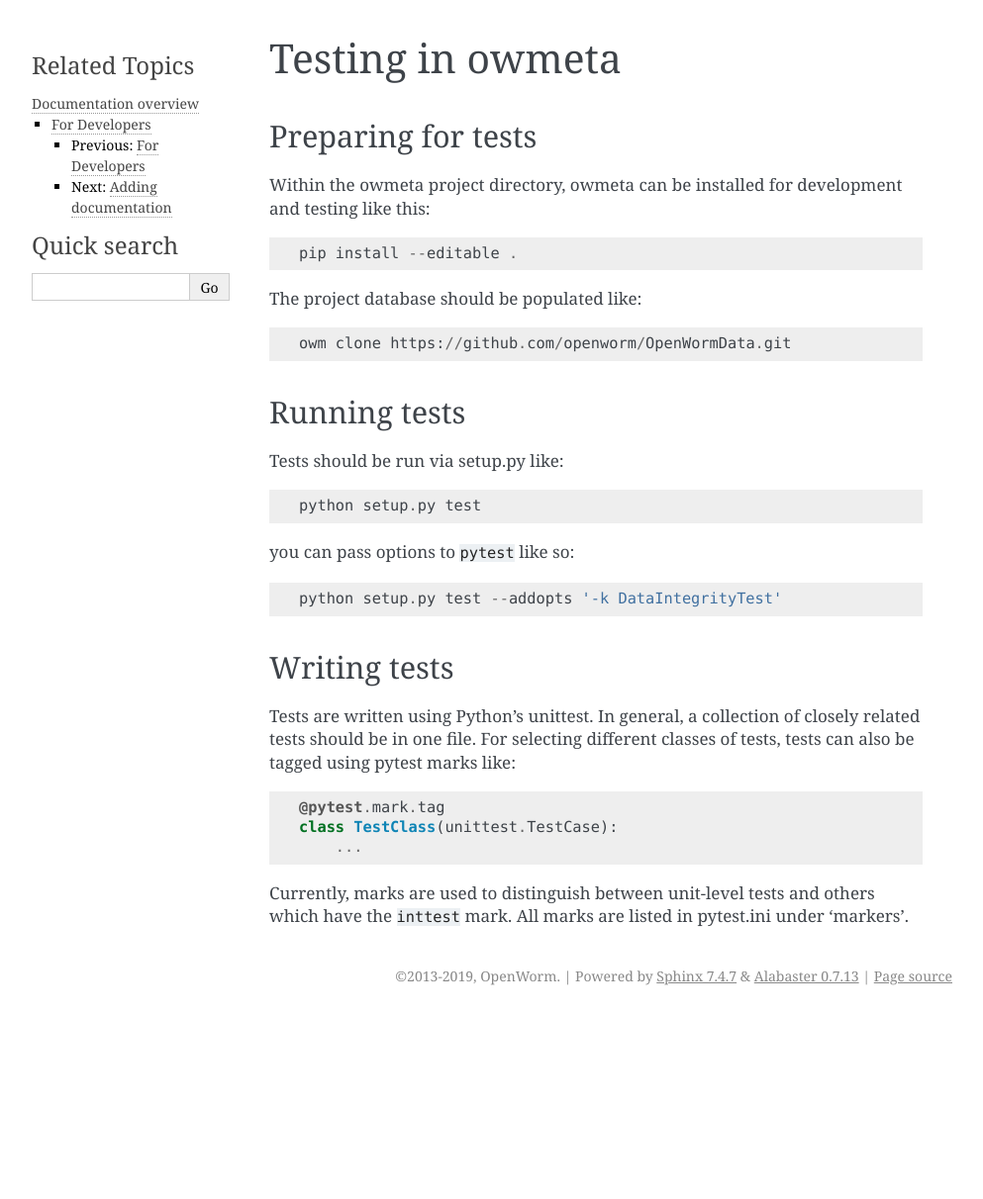
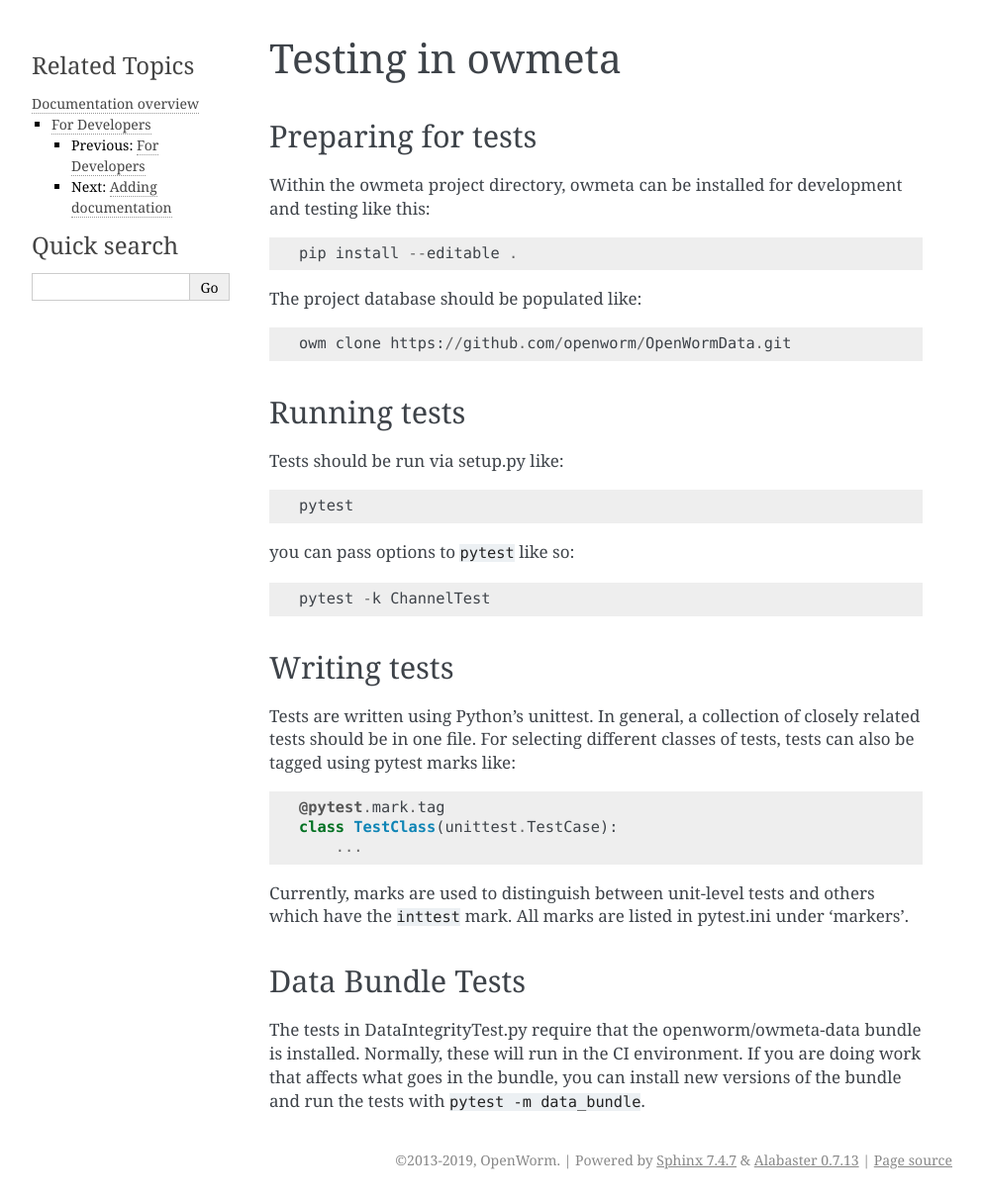
Before and after one commit to openworm/owmeta, a Sphinx documentation site: the page built from docs/test.rst, in a window 1280 px wide. Shown: the whole page at 99% size, without its empty margins (148-1141 px from the left). Built offline with Sphinx 7.4.7, drawn with Linux system fonts in a browser that asks for light colours; before the commit the page ends 1026 px from its top, so only the background shows below that.

Commit message:
Disabling data_bundle tests by default

```diff
--- a/docs/test.rst
+++ b/docs/test.rst
@@ -18,11 +18,11 @@ Running tests
 -------------
 Tests should be run via setup.py like::
 
-    python setup.py test
+    pytest
 
 you can pass options to ``pytest`` like so::
 
-    python setup.py test --addopts '-k DataIntegrityTest'
+    pytest -k ChannelTest
 
 Writing tests
 -------------
@@ -37,3 +37,10 @@ tests, tests can also be tagged using pytest marks like::
 Currently, marks are used to distinguish between unit-level tests and others
 which have the ``inttest`` mark. All marks are listed in pytest.ini under
 'markers'.
+
+Data Bundle Tests
+-----------------
+The tests in DataIntegrityTest.py require that the openworm/owmeta-data bundle
+is installed. Normally, these will run in the CI environment. If you are doing
+work that affects what goes in the bundle, you can install new versions of the
+bundle and run the tests with ``pytest -m data_bundle``.
```
Also changed, not shown: INSTALL.md (+1 -2 lines), 1 other file.
